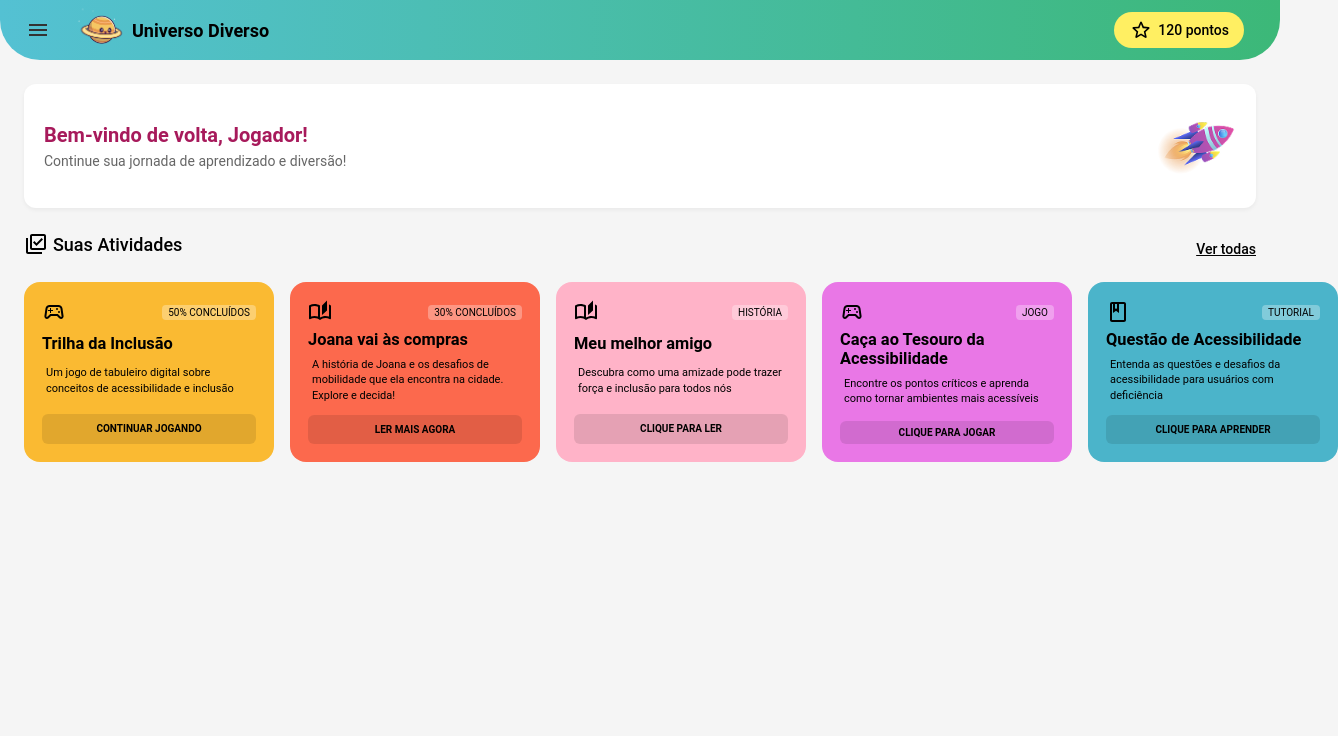
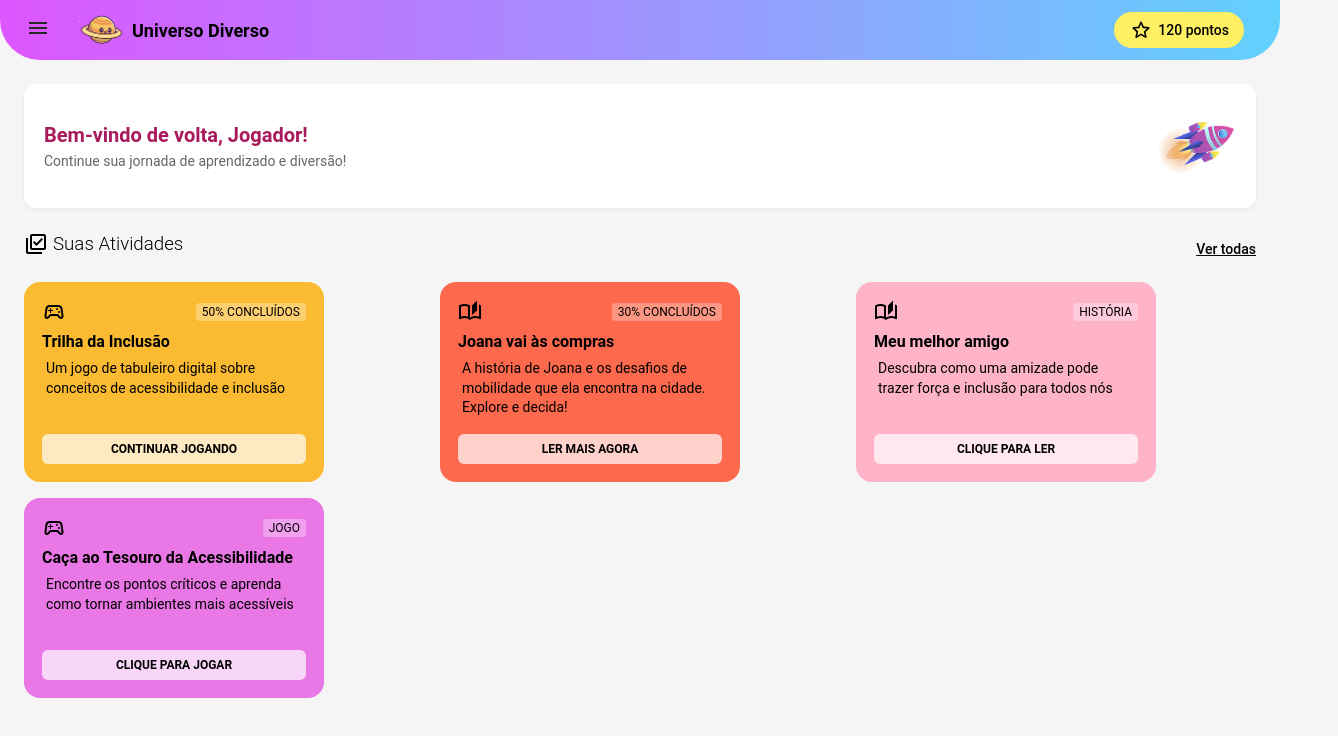
Before and after one commit to MahFelix/universo-diverso, a React (Vite) app: page / in a window 1280 px wide. Shown: the top 736 px of the page, 1338 px wide, since content can reach past the window. Built offline with nearby package versions, Linux system fonts and the light colour scheme.

Commit message:
acessibilidade

```diff
--- a/src/components/ActivityCard.jsx
+++ b/src/components/ActivityCard.jsx
@@ -1,5 +1,5 @@
 import {SportsEsportsOutlined, AutoStoriesOutlined, BookOutlined} from '@mui/icons-material';
-import {CardContainer, CardHeader, CardIcon, CardCategory, CardTitle, CardDescription, CardButton} from '../styles/ActivityCard';
+import {CardContainer, CardContent, CardHeader, CardIcon, CardCategory, CardTitle, CardDescription, CardButton} from '../styles/ActivityCard';
 
 
 const getIconForType = (type) => {
@@ -29,18 +29,19 @@ const ActivityCard = ({
   const categoryText = showProgress ? `${progress}% concluídos` : type.toUpperCase();
 
   return (
-    <CardContainer bgColor={bgColor}>
-      <CardHeader>
-        <CardIcon iconColor={iconColor} aria-hidden="true">
-          {icon}
-        </CardIcon>
-        <CardCategory>{categoryText}</CardCategory>
-      </CardHeader>
+    <CardContainer tabIndex="0" aria-label='card de atividade' bgColor={bgColor}>
+      <CardContent>
+          <CardHeader>
+            <CardIcon aria-label='ícone do card' iconColor={iconColor} aria-hidden="true">
+              {icon}
+            </CardIcon>
+            <CardCategory tabIndex="0" aria-labelledby='categoria ou avanço da atividade'>{categoryText}</CardCategory>
+          </CardHeader>
 
-      <CardTitle color={textColor}><h3>{title}</h3></CardTitle>
+          <CardTitle  tabIndex="0" aria-labelledby='card title' color={textColor}>{title}</CardTitle>
 
-      <CardDescription color={textColor}><p>{description}</p></CardDescription>
-
+          <CardDescription tabIndex="0" aria-labelledby='card description' color={textColor}>{description}</CardDescription>
+      </CardContent>
       <CardButton
         color={textColor}
         onClick={() => {
@@ -51,7 +52,7 @@ const ActivityCard = ({
             onClick(event);
           }
         }}
-        aria-label={`${buttonText} para atividade: ${title}`}
+        aria-label={`${buttonText} a atividade: ${title}`}
       >
         {buttonText}
       </CardButton>
--- a/src/components/Header.jsx
+++ b/src/components/Header.jsx
@@ -51,20 +51,20 @@ const TopNav = () => {
             horizontal: 'right',
           }}
         >
-          <MenuItem onClick={e=>{handleClick(e, '/')}} >
-            <HomeOutlined sx={{ marginRight: 1}} />
+          <MenuItem tabIndex="0" onClick={e=>{handleClick(e, '/')}} >
+            <HomeOutlined aria-label='ícone home' sx={{ marginRight: 1}} />
               Home
           </MenuItem>
-          <MenuItem onClick={e=>{handleClick(e, '/profile')}} >
-            <AccountCircleOutlined sx={{ marginRight: 1}} />
+          <MenuItem tabIndex="0" onClick={e=>{handleClick(e, '/profile')}} >
+            <AccountCircleOutlined aria-label='ícone perfil' sx={{ marginRight: 1}} />
               Meu Perfil
           </MenuItem>
-          <MenuItem onClick={e=>{handleClick(e, '/activities')}} >
-            <LibraryAddCheckOutlined sx={{ marginRight: 1}} />
+          <MenuItem tabIndex="0" onClick={e=>{handleClick(e, '/activities')}} >
+            <LibraryAddCheckOutlined aria-label='ícone atividades' sx={{ marginRight: 1}} />
               Atividades
           </MenuItem>
-          <MenuItem onClick={e=>{handleClick(e, '/login')}} >
-            <LogoutSharp sx={{ marginRight: 1 }} />
+          <MenuItem tabIndex="0" onClick={e=>{handleClick(e, '/login')}} >
+            <LogoutSharp aria-label='ícone sair' sx={{ marginRight: 1 }} />
               Sair
           </MenuItem>
 
--- a/src/pages/MainPage.jsx
+++ b/src/pages/MainPage.jsx
@@ -25,7 +25,7 @@ const MainPage = () => {
   // Pegamos os 2 primeiros objetos de cada array
   const recentActivities = [
     ...activitiesInProgress.slice(0,2),
-    ...newActivities.slice(0,3)
+    ...newActivities.slice(0,2)
   ];
 
   return (
--- a/src/styles/ActivitiesPage.js
+++ b/src/styles/ActivitiesPage.js
@@ -3,7 +3,6 @@ import styled from 'styled-components';
 export const PageContainer = styled.div`
 
   margin: 0 auto;
-  background-color: #f5f5f5;
   min-height: 100vh;
 `;
 
@@ -13,15 +12,20 @@ export const SectionContainer = styled.section`
   padding: 20px;
 `;
 
-export const SectionTitle = styled.h2`
-  font-size: 18px;
-  color: #000;
-  margin-bottom: 16px;
-  font-weight: 600;
+export const SectionTitle = styled.div`
+  color: var(--primary-color);
+  display: flex;
+  margin-right: 20px;
+  gap: 5px;
+  margin-bottom: 26px;
+`;
+
+export const SectionTitleText = styled.h3 `
+  font-weight: 300;
 `;
 
 export const CardGrid = styled.div`
   display: grid;
-  grid-template-columns: repeat(auto-fill, minmax(250px, 2fr));
-  gap: 16px;
+  grid-template-columns: repeat(auto-fill, minmax(300px, 1fr));
+  gap: 20px;
 `;
--- a/src/styles/ActivityCard.js
+++ b/src/styles/ActivityCard.js
@@ -7,8 +7,11 @@ export const CardContainer = styled.div`
   display: flex;
   flex-direction: column;
   justify-content: space-between;
-  width: 250px;
-  height: 180px;
+  width: 300px;
+  height: 200px;
+`;
+
+export const CardContent = styled.div`
 `;
 
 export const CardHeader = styled.div`
@@ -16,7 +19,7 @@ export const CardHeader = styled.div`
   align-items: center;
   max-height: 30px;
   justify-content: space-between;
-  margin-bottom: 6px;
+  margin-bottom: 8px;
   align-items: center;
 `;
 
@@ -28,24 +31,22 @@ export const CardIcon = styled.div`
 `;
 
 export const CardCategory = styled.span`
-  font-size: 10px;
+  font-size: 12px;
   text-transform: uppercase;
   background-color: rgba(255, 255, 255, 0.3);
   padding: 2px 6px;
   border-radius: 4px;
 `;
 
-export const CardTitle = styled.div`
-  font-size: 14px;
-  font-weight: 800;
+export const CardTitle = styled.h4`
   max-height: 40px;
   color: ${props => props.color || '#000'};
 `;
 
-export const CardDescription = styled.div`
-  font-size: 11px;
+export const CardDescription = styled.p`
+  font-size: 14px;
   padding: 8px 4px;
-  max-height: 60px;
+  max-height: 40px;
   color: ${props => props.color || '#000'};
   line-height: 1.4;
 `;
@@ -53,11 +54,16 @@ export const CardDescription = styled.div`
 export const CardButton = styled.button`
   width: 100%;
   height: 30px;
-  font-size: 10px;
-  background-color: rgba(0, 0, 0, 0.1);
+  font-size: 12px;
+  background-color: rgba(255, 255, 255, 0.7);
   padding: 6px;
   text-transform: uppercase;
   color: ${props => props.color || '#000'};
   font-weight: 600;
   margin-top: 6px;
+
+  &:hover {
+    color: ${props => props.color || '#000'};
+    background-color: rgba(255, 255, 255, 0.4);
+  }
 `;
--- a/src/styles/Header.js
+++ b/src/styles/Header.js
@@ -1,11 +1,11 @@
 import styled from 'styled-components';
-import { Menu, Avatar, Button } from '@mui/material';
+import { Menu } from '@mui/material';
 
 export const NavContainer = styled.nav`
   display: flex;
   justify-content: space-between;
   align-items: center;
-  background: linear-gradient(90deg, #54c1d3 0%, #3cb878 100%);
+  background: linear-gradient(90deg,var(--header-background-color-1) 0%,var(--header-background-color-2) 100%);
   height: 60px;
   padding: 12px 16px;
   margin-bottom: 20px;
@@ -76,12 +76,18 @@ export const BrandName = styled.h2`
 export const PointsContainer = styled.div`
   display: flex;
   align-items: center;
-  background-color: #ffef62;
+  background-color: var(--points-background);
   padding: 6px 15px;
   border-radius: 20px;
   font-size: 14px;
   font-weight: 500;
   gap: 5px;
+`;
+
+export const MenuButton = styled.div`
+  cursor: pointer;
+  padding: 10px;
+  color: var(--primary-color);
 `;
 
 export const StyledMenu = styled(Menu)`
@@ -97,78 +103,18 @@ export const StyledMenu = styled(Menu)`
       font-size: 14px;
 
       &:hover {
-        background-color: #f5f5f5;
+        background-color: var(--menu-background-color-hover);
       }
     }
   }
 `;
 
-export const MenuOutlined = styled.img`
-  display: flex;
-  align-items: center;
-  gap: 20px;
-   cursor: pointer;
-
-  a {
-    text-decoration: none;
-    color: #fff;
-    font-size: 14px;
-    font-weight: 500;
-    transition: color 0.3s;
-
-    &:hover {
-      color: #ffef62;
-    }
-  }
-`;
-
-
-export const MenuButton = styled.a`
-  background: none;
-  border: none;
-  cursor: pointer;
-  padding: 10px;
-  display: flex;
-  align-items: center;
-  font-size: 16px;
-  color: #333;
-
-  &:focus {
-    outline: 2px solid #4d90fe;
-    outline-offset: 2px;
-  }
-`;
-
-
 export const MenuItem = styled.li`
   padding: 12px 16px;
-  border-bottom: 1px solid #f0f0f0;
   transition: background-color 0.3s;
-  background-color: #fff;
 
   display: flex;
   align-items: center;
 
-  img {
-    width: 24px;
-    margin-right: 12px;
-  }
-
-  &:last-child {
-    border-bottom: none;
-  }
-
-  &:hover {
-    background-color: #f5f5f5;
-  }
-
-  a {
-    text-decoration: none;
-    color: #333;
-    font-weight: 500;
-
-    &:hover {
-      color: #1890ff;
-    }
   }
 `;
--- a/src/styles/MainPageStyles.js
+++ b/src/styles/MainPageStyles.js
@@ -66,8 +66,7 @@ export const SectionHeader = styled.div`
   margin-bottom: 16px;
 
   h3 {
-    font-size: 18px;
-    font-weight: 500;
+    font-weight: 300;
   }
 
   .view-all {
@@ -85,11 +84,11 @@ export const SectionA = styled.div`
   gap: 5px;
   margin-bottom: 10px;
   align-items: center;
-  ;`
+`;
 
 export const ActivitiesGrid = styled.div`
   display: grid;
-  grid-template-columns: ${props => props.isMobile ? '1fr' : 'repeat(5, 1fr)'};
+  grid-template-columns: ${props => props.isMobile ? '1fr' : 'repeat(auto-fill, minmax(300px, 1fr))'};
   gap: ${props => props.isMobile ? '12px' : '16px'};
 
 `;
--- a/src/styles/globalStyles.js
+++ b/src/styles/globalStyles.js
@@ -2,46 +2,50 @@ import { createGlobalStyle } from 'styled-components';
 
 export const GlobalStyle = createGlobalStyle`
   :root {
-    --primary-color: #272727;
-    --secondary-color: #e7e7e7;
-    --background-color: #f5f5f5;
-    --secondary-background-color: #d0f2f7;
-    --sidebar-background-color: #ffffff;
-    --input-border-color: #747373;
+    --primary-color:rgb(39, 39, 39);
+    --secondary-color:rgb(231, 231, 231);
+    --background-color:rgb(245, 245, 245);
+    --secondary-background-color:rgb(195, 247, 255);
+    --menu-background-color:rgb(255, 255, 255);
+    --menu-background-color-hover:rgb(228, 225, 225);
+    --header-background-color-1: rgb(221, 86, 255);
+    --header-background-color-2: rgb(97, 209, 253);
+    --points-background:rgb(255, 239, 98);
+    --input-border-color:rgb(116, 115, 115);
 
-    --yellow-card: #faba32;
-    --orange-card: #fc694d;
-    --pink-card: #ffb3c8;
-    --purple-card: #e977e6;
-    --blue-card: #4bb4ca;
-    --green-card:#a0b046;
+    --yellow-card:rgb(250, 186, 50);
+    --orange-card:rgb(252, 105, 77);
+    --pink-card:rgb(255, 179, 200);
+    --purple-card:rgb(233, 119, 230);
+    --blue-card:rgb(75, 180, 202);
+    --green-card:rgb(160, 176, 70);
 
-    --blue-background:rgb(156, 217, 255);
+    --blue-background:rgb(159, 215, 250);
 
     --progress-violet:rgb(180, 119, 255);
 
 
-    --primary-button-color: #272727;
-    --primary-button-text: #FFFFFF;
-    --primary-button-color-hover: #3d3d3d;
-    --primary-button-text-hover: #FFFFFF;
+    --primary-button-color:rgb(39, 39, 39);
+    --primary-button-text:rgb(255, 255, 255);
+    --primary-button-color-hover:rgb(61, 61, 61);
+    --primary-button-text-hover:rgb(255, 255, 255);
 
-    --secondary-button-color: #FFFFFF;
-    --secondary-button-text: #272727;
-    --secondary-button-color-hover: #d6d5d5;
-    --secondary-button-text-hover: #272727;
+    --secondary-button-color:rgb(255, 255, 255);
+    --secondary-button-text:rgb(39, 39, 39);
+    --secondary-button-color-hover:rgb(214, 213, 213);
+    --secondary-button-text-hover:rgb(39, 39, 39);
 
-    --green-button-color: #65b826;
-    --green-button-text: #eeeeee;
+    --green-button-color:rgb(101, 184, 38);
+    --green-button-text:rgb(238, 238, 238);
     --green-button-color-hover:rgb(86, 185, 89);
     --green-button-text-hover: #eeeeee;
 
-    --red-button-color: #de2032;
-    --red-button-text: #272727;
+    --red-button-color:rgb(222, 32, 50);
+    --red-button-text:rgb(39, 39, 39);
     --red-button-color-hover: rgb(255, 64, 64);
-    --red-button-text-hover: #272727;
+    --red-button-text-hover:rgb(39, 39, 39);
 
-    --blue-button-color: #30a3d8;
+    --blue-button-color:rgb(48, 163, 216);
     --blue-button-text: var(--primary-color);
     --blue-button-color-hover:rgb(0, 172, 252);
     --blue-button-text-hover: var(--primary-color);
```
Also changed, not shown: src/pages/ActivitiesPage.jsx (+14 -4 lines).
